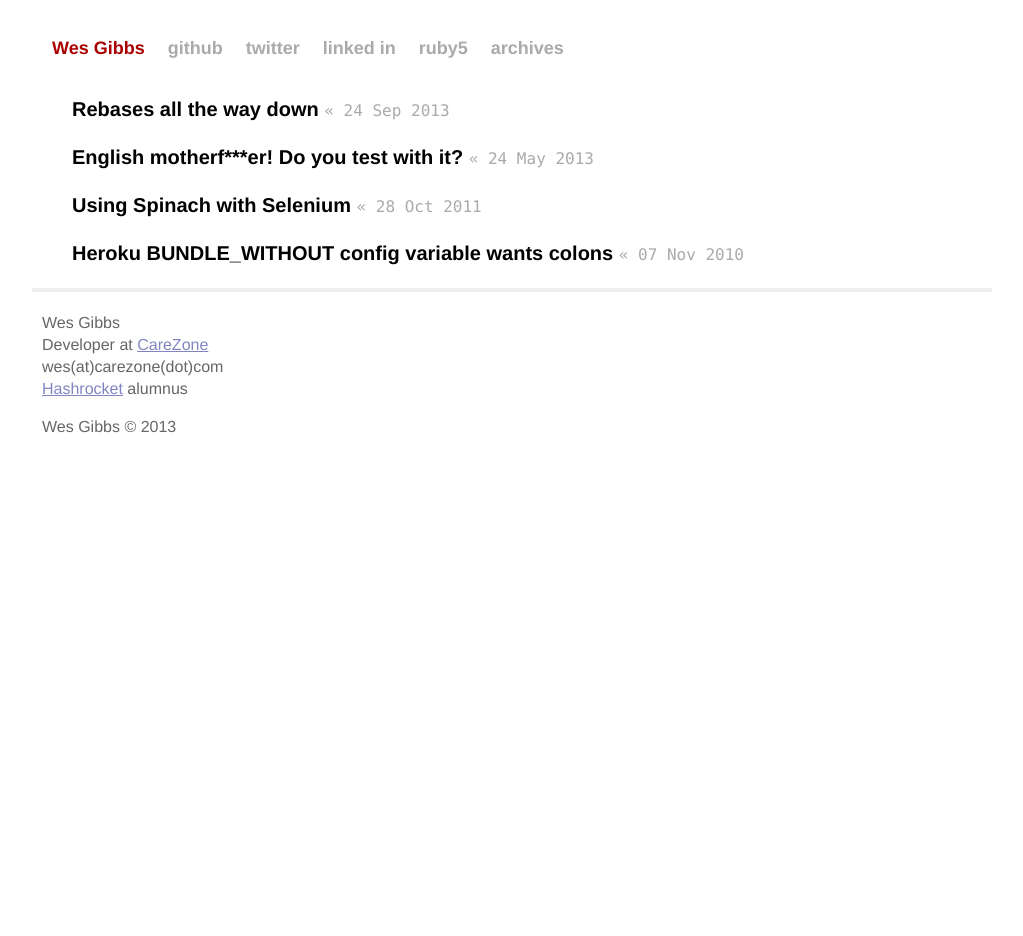
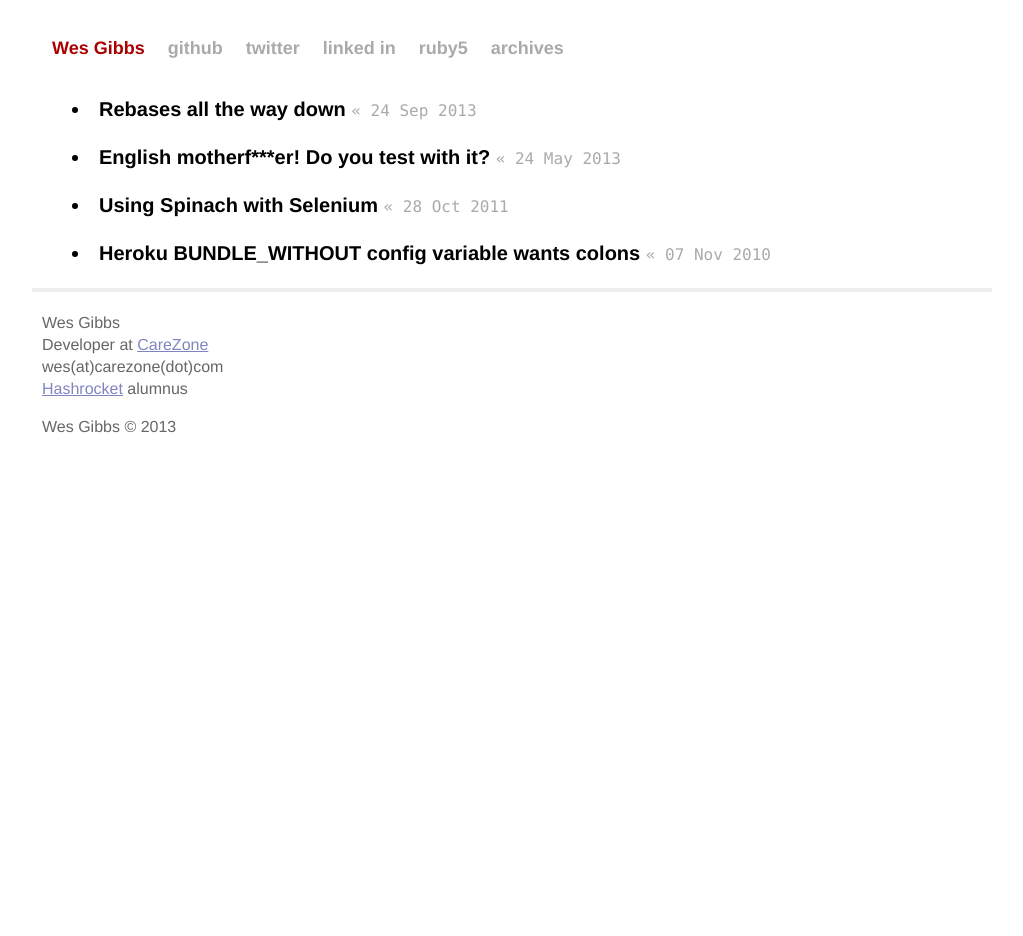
Before and after one commit to wesgibbs/wesgibbs.github.io, a Jekyll site: the page built from archives/index.html, in a window 1280 px wide. Shown: the whole page, without its empty margins (128-1151 px from the left). Built offline with Jekyll 4.4.1, drawn with Linux system fonts in a browser that asks for light colours; nearby versions of some CDN libraries.

Commit message:
Update list styles

```diff
--- a/stylesheets/420_down.css
+++ b/stylesheets/420_down.css
@@ -67,7 +67,8 @@ ul.posts li {
 }
 
 ul {
-  list-style-type: none;
+  list-style-position: inside;
+  margin-bottom: 1em;
 }
 
 .posts {
```
